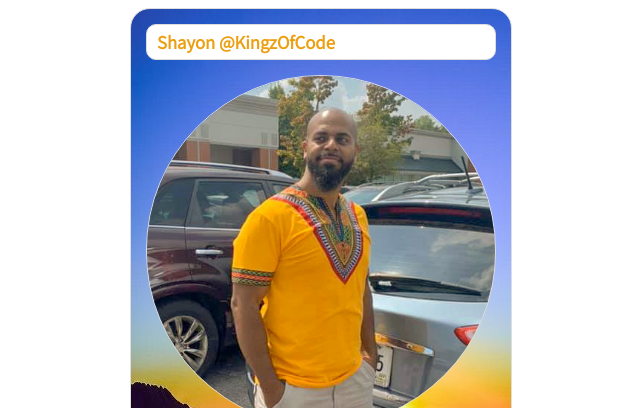
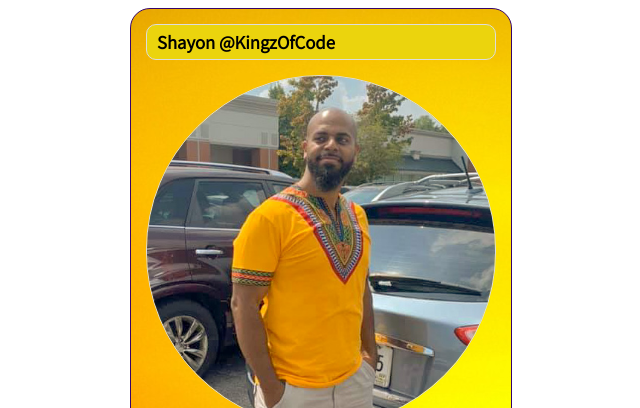
Before and after one commit to KingzOfCode/SCsLiveCall0514-TradingCard, a plain HTML site: page index.htm in a window 1280 px wide. Shown: the top 408 px of the page, without its empty margins (319-959 px from the left). Drawn offline with Linux system fonts and the light colour scheme.

Commit message:
Add files via upload

```diff
--- a/styles.css
+++ b/styles.css
@@ -3,13 +3,13 @@
     margin: auto;
     padding: 15px;
     width: 350px;
-    border: 1px solid #ddd;
+    border: 1px solid rgb(56, 5, 104);
     /* curve your borders with border radius */
     border-radius: 20px;
     font-family: 'Assistant', sans-serif;
-    color: rgb(236, 159, 16);
+    color: white
     /* *** need to figure out how to do the opacity for the background image ONLY */
-    opacity: 1; background-image: url(NASA\ sun.jpg);
+    opacity: 1; background-image: url(SUN.png);
         /* background-image: url("NASASun.jpg"); */
     /* blueviolet */
     /* C:\Users\Owner\Downloads\Affinty Designer\iconic-fonts\FONTS */
@@ -21,7 +21,7 @@ h3 {
     padding: 5px 10px;
     border: 1px solid #ddd;
     border-radius: 10px;
-    background-color: #fff;
+    background-color: rgb(235, 212, 13);
 }
 
 .image {
```
Also changed, not shown: Clock!.png (added), SUN.png (added).
